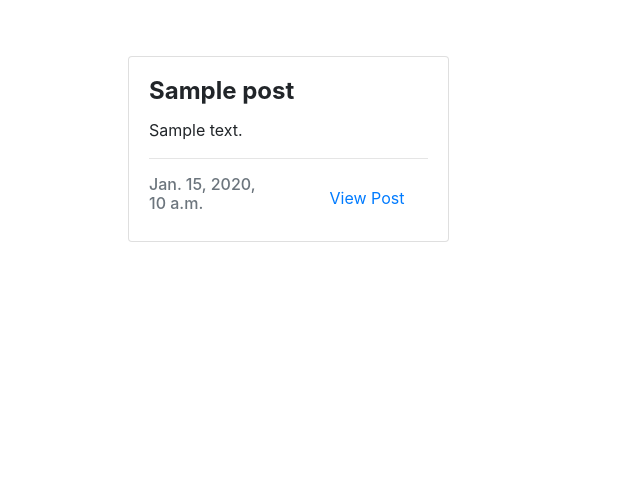
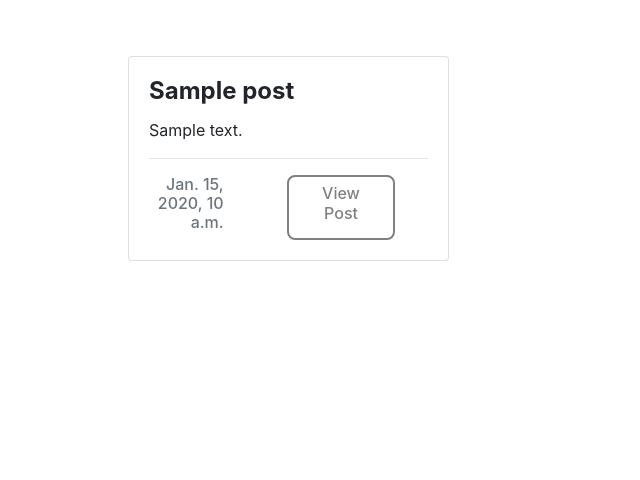
Before and after one commit to TimRas/Mynterest, a Django app: page /mental/ in a window 1280 px wide. Shown: the part 128-608 px from the top of the page, without its empty margins (0-640 px from the left). Run offline with Django 3.2, Linux system fonts and the light colour scheme; tables that the repository leaves empty hold one stand-in row (values such as "Sample post").

Commit message:
Adjusted buttons on post template

```diff
--- a/content/templates/mental.html
+++ b/content/templates/mental.html
@@ -19,8 +19,8 @@
                     <hr>
                     <div class="row post-links">
                         <p class="col card-text text-muted h6">{{ post.created_date}}</p>
-                        <button class="col btn btn-primay">
-                            <a href="">View Post</a>
+                        <button class="col post-button">
+                            <a href=""><h6>View Post</h6></a>
                         </button>
                     </div>
                 </div>
--- a/static/css/base.css
+++ b/static/css/base.css
@@ -114,4 +114,33 @@ body {
 
 .post-links {
     align-items: center;
+    text-align: right;
 }
+
+.post-button {
+
+
+
+    padding: 7px 15px;
+    border-radius: 8px;
+    border: 2px solid grey;
+    text-decoration: none;
+    transition-duration: 0.4s;
+    margin: auto;
+    margin-left: 3em;
+    margin-right: 3em;
+    background-color: white;
+}
+
+.post-button > a {
+    color:grey;
+}
+
+.post-button > a:hover {
+    color:white;
+    text-decoration: none;
+}
+
+.post-button:hover {
+    background-color: grey;
+}
```
